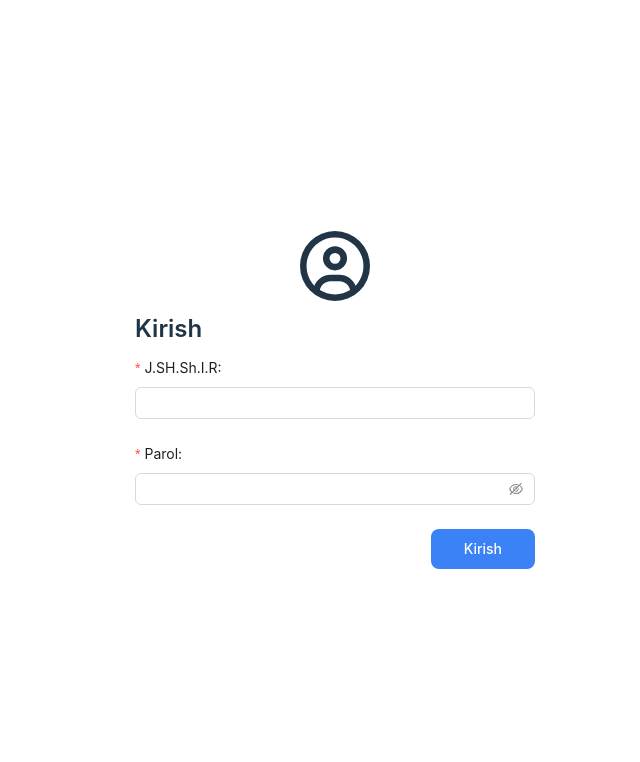
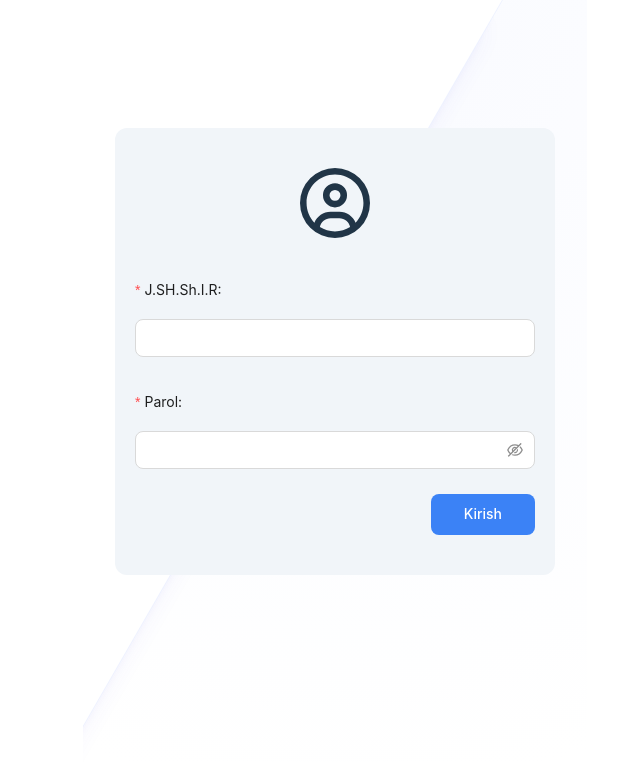
Before and after one commit to ZafarNorkulov/test_for_students, a React (Vite) app: page /signin in a window 1280 px wide. Shown: the top 762 px of the page, without its empty margins (305-945 px from the left). Built offline with nearby package versions, Linux system fonts and the light colour scheme.

Commit message:
login page style changed

```diff
--- a/src/configs/axios.config.ts
+++ b/src/configs/axios.config.ts
@@ -1,6 +1,6 @@
 import axios, { InternalAxiosRequestConfig } from "axios";
 
-let instance = axios.create();
+const instance = axios.create();
 
 const onRequest = (
   config: InternalAxiosRequestConfig
--- a/src/pages/auth/login.tsx
+++ b/src/pages/auth/login.tsx
@@ -1,4 +1,4 @@
-import { Form, Input, message } from "antd";
+import { Form, Input } from "antd";
 import { useAppDispatch } from "../../store";
 import SignIn from "../../store/auth/service";
 
@@ -20,8 +20,12 @@ const Login = () => {
 
   const [form] = Form.useForm<FieldType>();
   return (
-    <div className="w-full h-[100vh] p-[10px] flex items-center justify-center ">
-      <div className="w-[400px] flex flex-col gap-y-3 ">
+    <div className="relative isolate overflow-hidden bg-white py-24 px-6 sm:py-32 lg:px-8 h-[100vh]">
+      <div className="absolute inset-0 -z-10 bg-[radial-gradient(45rem_50rem_at_top,theme(colors.indigo.100),white)] opacity-20"></div>
+      <div className="absolute inset-y-0 right-1/2 -z-10 mr-16 w-[200%] origin-bottom-left skew-x-[-30deg] bg-white shadow-xl shadow-indigo-600/10 ring-1 ring-indigo-50 sm:mr-28 lg:mr-0 xl:mr-16 xl:origin-center"></div>
+      <div className="max-w-2xl lg:max-w-4xl mx-auto flex flex-col gap-y-3 bg-slate-100 py-10 px-5 rounded-xl">
+        <figure className="flex justify-center">
+          <div className="w-[400px] flex flex-col gap-y-8">
             <svg
               stroke="currentColor"
               className="mx-auto"
@@ -34,22 +38,25 @@ const Login = () => {
             >
               <path d="M406.5 399.6C387.4 352.9 341.5 320 288 320H224c-53.5 0-99.4 32.9-118.5 79.6C69.9 362.2 48 311.7 48 256C48 141.1 141.1 48 256 48s208 93.1 208 208c0 55.7-21.9 106.2-57.5 143.6zm-40.1 32.7C334.4 452.4 296.6 464 256 464s-78.4-11.6-110.5-31.7c7.3-36.7 39.7-64.3 78.5-64.3h64c38.8 0 71.2 27.6 78.5 64.3zM256 512A256 256 0 1 0 256 0a256 256 0 1 0 0 512zm0-272a40 40 0 1 1 0-80 40 40 0 1 1 0 80zm-88-40a88 88 0 1 0 176 0 88 88 0 1 0 -176 0z"></path>
             </svg>
-        <h3 className="text-2xl font-semibold">Kirish</h3>
             <Form
               form={form}
               onFinish={onFinish}
               layout="vertical"
               style={{ maxWidth: 600 }}
               autoComplete="off"
+              size="large"
             >
               <Form.Item
                 label="J.SH.Sh.I.R:"
                 name="username"
                 rules={[
-              { required: true, message: "Iltimos J.SH.SH.I.R ni kiriting" },
+                  {
+                    required: true,
+                    message: "Iltimos J.SH.SH.I.R ni kiriting",
+                  },
                 ]}
               >
-            <Input />
+                <Input className="px-[11px] py-[6px] w-full" />
               </Form.Item>
               <Form.Item
                 label="Parol:"
@@ -61,13 +68,15 @@ const Login = () => {
                   },
                 ]}
               >
-            <Input.Password />
+                <Input.Password className="px-[11px] py-[6px] w-full"/>
               </Form.Item>
               <button className="bg-blue-500 px-8 float-end text-white">
                 Kirish
               </button>
             </Form>
           </div>
+        </figure>
+      </div>
     </div>
   );
 };
```
Lines whose indentation alone changed are shown as unchanged.
